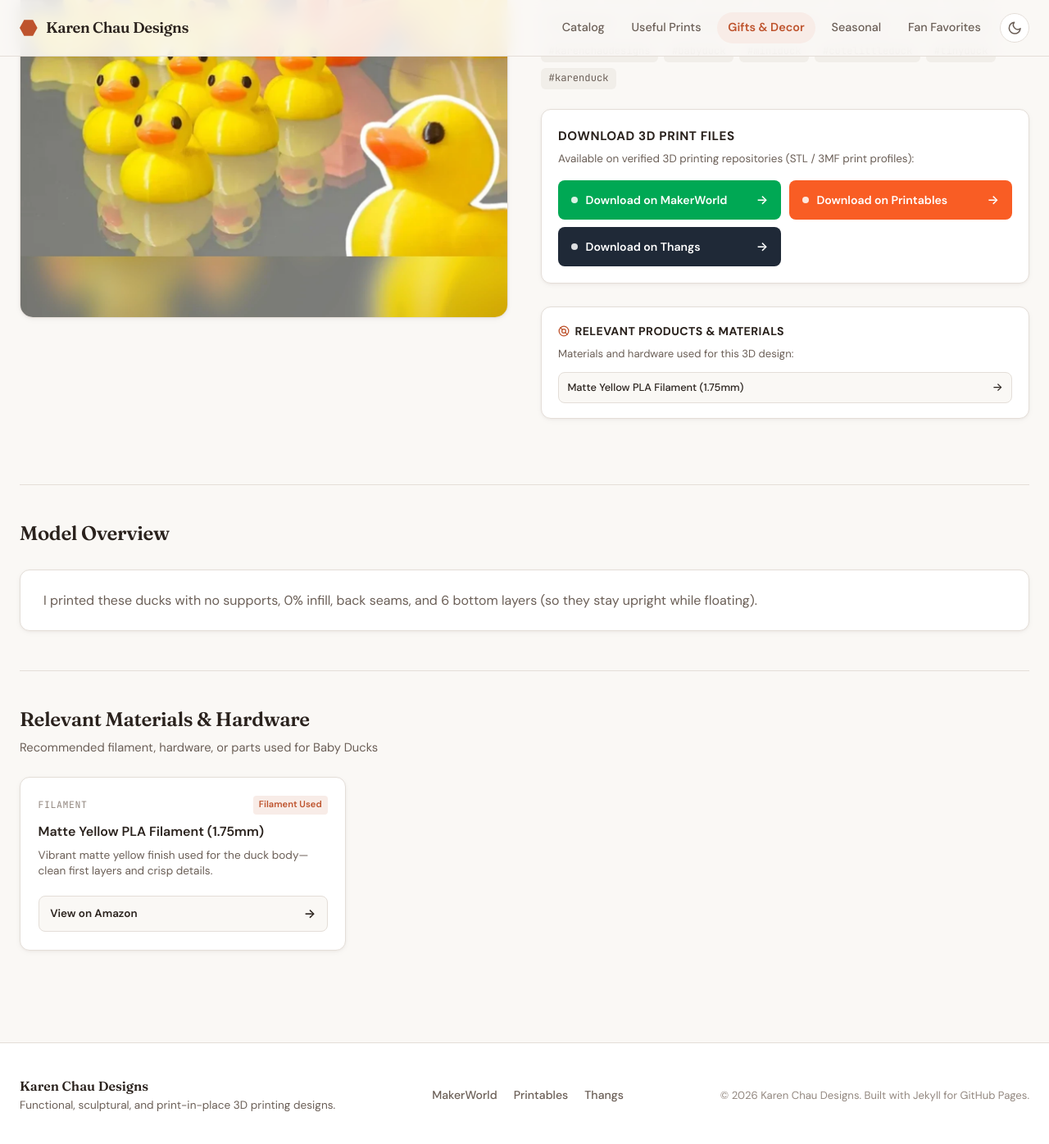
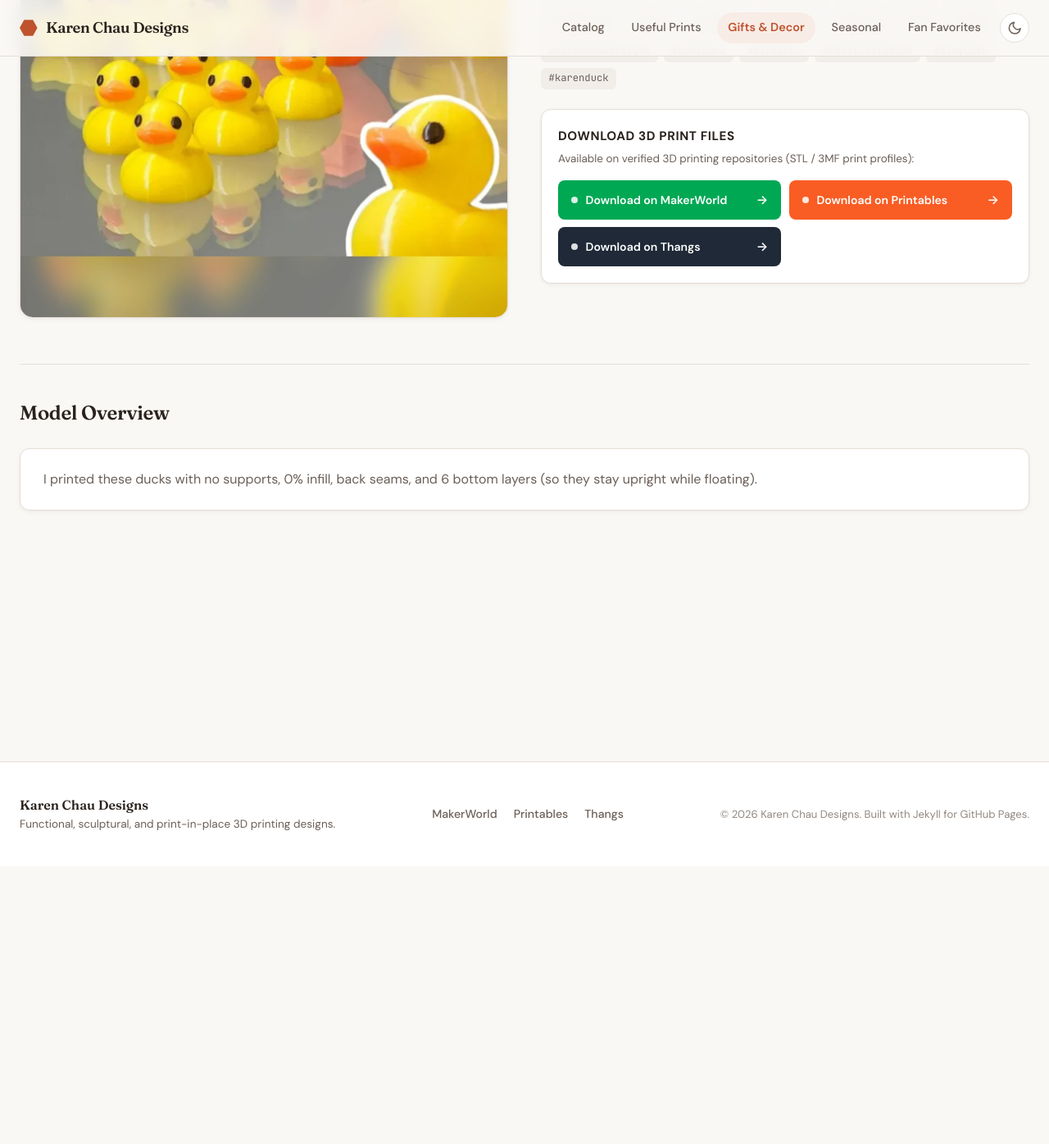
Before and after one commit to karenchaudesigns/3d-model-catalog, a Jekyll site: the page built from _models/baby-ducks.md, in a window 1280 px wide and 1400 px high, scrolled down 343 px. Shown: the top 1396 px of the window at 82% size. Built offline with Jekyll 4.4.1, drawn with Linux system fonts in a browser that asks for light colours.

Commit message:
Update details for Baby Ducks

```diff
--- a/_models/baby-ducks.md
+++ b/_models/baby-ducks.md
@@ -46,12 +46,5 @@ downloads:
 youtube_shorts: []
 youtube_videos: []
 youtube_id: ""
-products:
-  - name: "Matte Yellow PLA Filament (1.75mm)"
-    category: "Filament"
-    badge: "Filament Used"
-    description: "Vibrant matte yellow finish used for the duck body—clean first layers and crisp details."
-    url: "https://www.amazon.com/dp/B08P1QJ56J"
-    cta: "View on Amazon"
 ---
 I printed these ducks with no supports, 0% infill, back seams, and 6 bottom layers (so they stay upright while floating).
```
